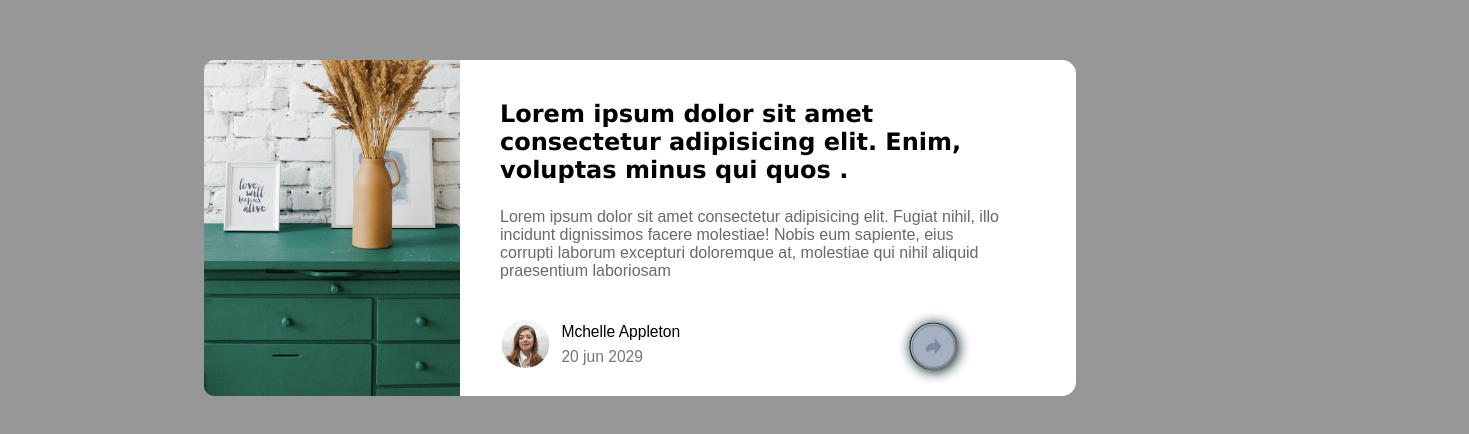
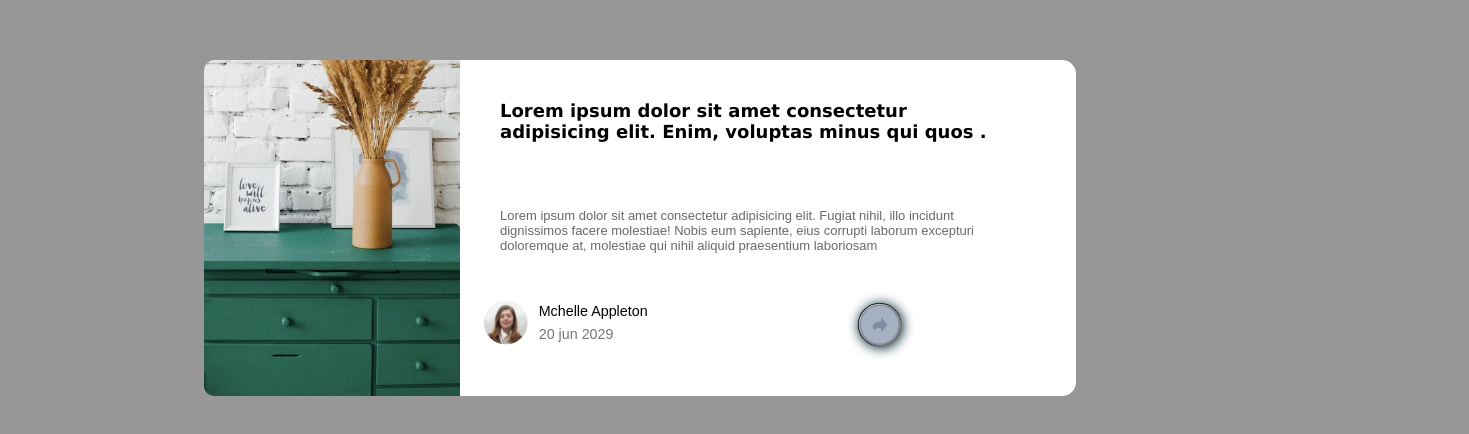
Before and after one commit to guilherm707070/card-Componente-de-visualiza-o-do-artigo, a plain HTML site: page index.html in a window 1280 px wide. Shown: the part 180-614 px from the top of the page, 1469 px wide, since content can reach past the window. Drawn offline with Linux system fonts and the light colour scheme.

Commit message:
descktop0.2

```diff
--- a/style.css
+++ b/style.css
@@ -45,7 +45,7 @@ h1 {
   font-family: Verdana, Geneva, Tahoma, sans-serif;
   font-size: 20px;
   font-weight: bold;
-  font-size: x-large;
+  font-size: large;
   justify-content: center;
   align-items: center;
   margin: 30px 2px 2px 10px;
@@ -71,10 +71,10 @@ P {
   flex-direction: column;
 }
 #footer {
-  scale:1.2 ;
+  scale:1.1 ;
   font-weight: 10;
   font-size: small;
-  padding:20px 6px 10px 110px ;
+  padding:20px 6px 10px 60px ;
   width: 100vh;
   height: 1vh;
   display: flex;
@@ -83,9 +83,9 @@ P {
 }
 
 #texto {
-  font-size: medium;
+  font-size: small;
   padding-left: 30px;
-  margin: 10px 0 23px 10px;
+  margin: 10px 0 2px 10px;
   height: 11vh;
   color: rgba(61, 59, 59, 0.767);
   width: 63vh;
```
